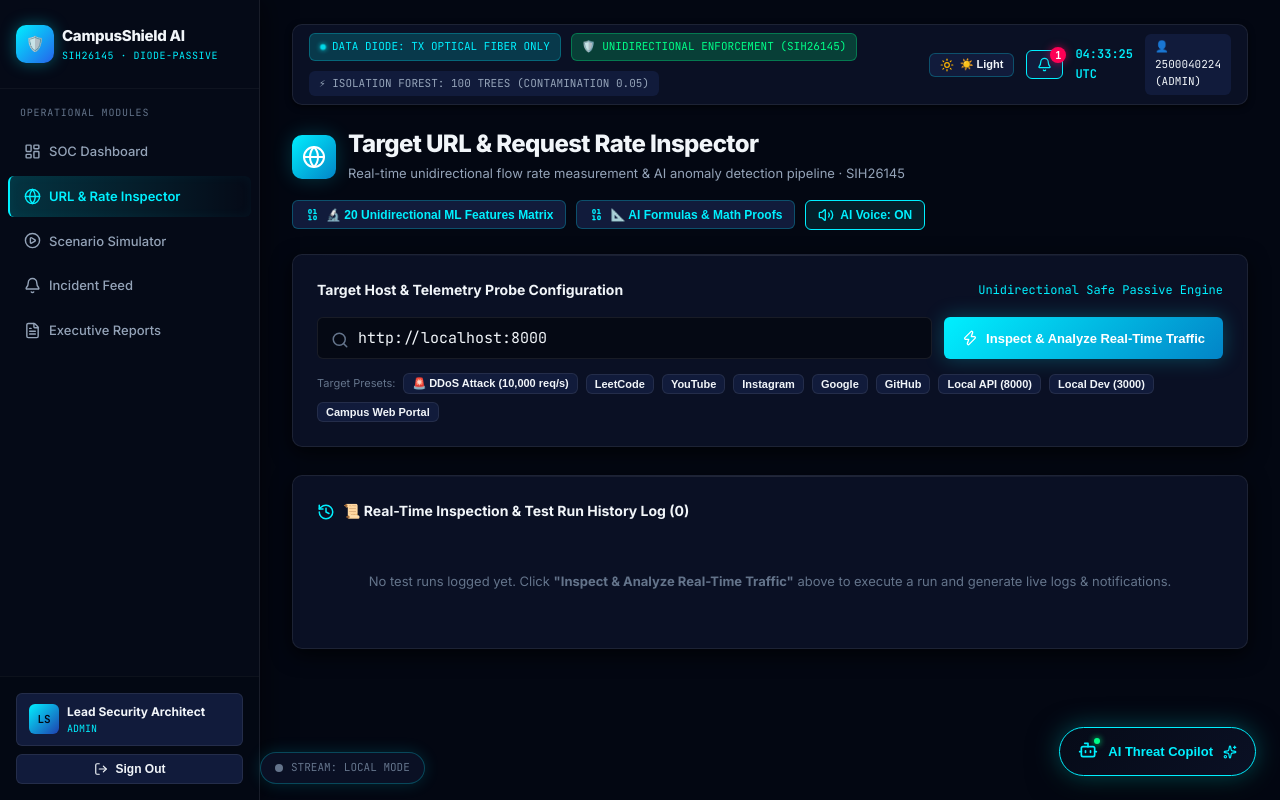
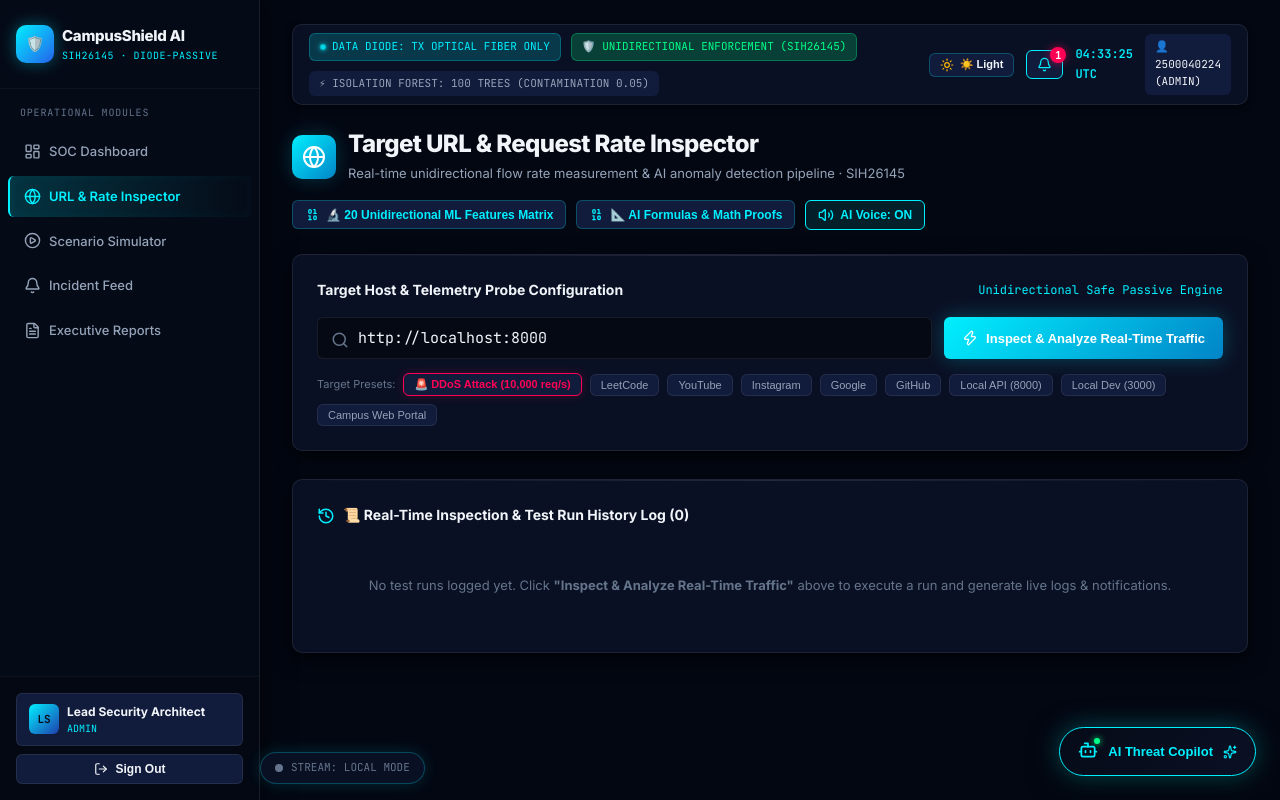
Before and after one commit to SaiVatsal/AI-Based-Detection-of-Cyber-Threats-in-Unidirectional-IP-Traffic-Detection-, a React (Vite) app in the folder frontend/: page /inspect in a window 1280 px wide. Built offline with nearby package versions, Linux system fonts and the light colour scheme.

Commit message:
Fix preset button click handlers to directly trigger instant URL inspection and scanning pipeline

```diff
--- a/frontend/src/pages/UrlInspector.jsx
+++ b/frontend/src/pages/UrlInspector.jsx
@@ -339,10 +339,15 @@ export default function UrlInspector({ wsAlerts = [], wsProgress }) {
     speakInspectionResult(st, tInfo?.hostname);
   };
 
-  const handleInspect = async () => {
-    if (!targetUrl.trim() || isInspecting) return;
-
-    let cleaned = targetUrl.trim();
+  const handleInspect = async (urlOverride = null) => {
+    const rawUrl = (typeof urlOverride === 'string' ? urlOverride : targetUrl).trim();
+    if (!rawUrl || isInspecting) return;
+
+    if (typeof urlOverride === 'string') {
+      setTargetUrl(urlOverride);
+    }
+
+    let cleaned = rawUrl;
     let hostname = 'localhost';
     try {
       const parsed = new URL(cleaned.startsWith('http') ? cleaned : `https://${cleaned}`);
@@ -788,12 +793,14 @@ export default function UrlInspector({ wsAlerts = [], wsProgress }) {
                 className="btn btn-secondary btn-sm"
                 style={{
                   fontSize: '11px',
-                  padding: '3px 8px',
-                  background: targetUrl === p.url ? 'rgba(0, 240, 255, 0.1)' : undefined,
-                  borderColor: targetUrl === p.url ? 'var(--accent-cyan)' : undefined,
-                  color: targetUrl === p.url ? 'var(--accent-cyan)' : undefined,
+                  padding: '4px 10px',
+                  background: targetUrl === p.url ? (p.isAttack ? 'rgba(255, 0, 85, 0.2)' : 'rgba(0, 240, 255, 0.15)') : undefined,
+                  borderColor: p.isAttack ? 'var(--severity-critical)' : (targetUrl === p.url ? 'var(--accent-cyan)' : 'var(--border-default)'),
+                  color: p.isAttack ? 'var(--severity-critical)' : (targetUrl === p.url ? 'var(--accent-cyan)' : 'var(--text-secondary)'),
+                  fontWeight: p.isAttack || targetUrl === p.url ? 700 : 500,
+                  boxShadow: p.isAttack ? '0 0 10px rgba(255,0,85,0.2)' : undefined,
                 }}
-                onClick={() => setTargetUrl(p.url)}
+                onClick={() => handleInspect(p.url)}
                 disabled={isInspecting}
               >
                 {p.label}
```
